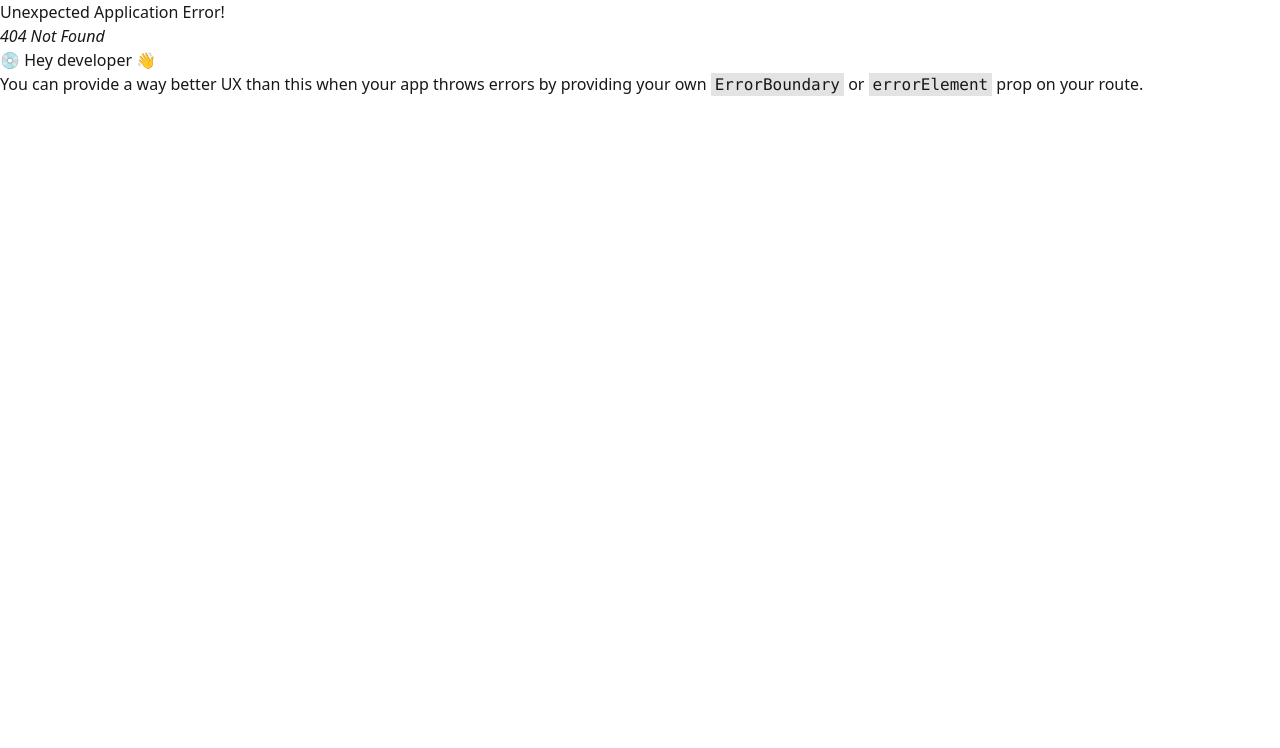
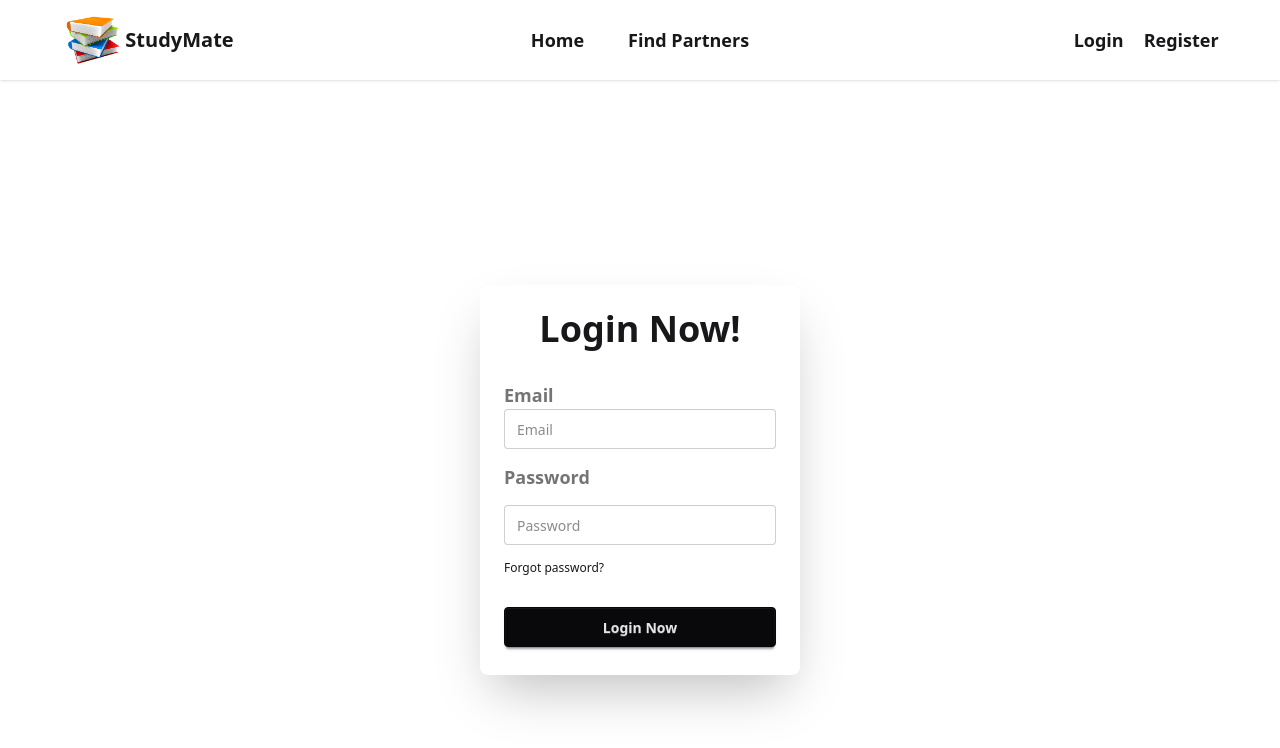
Before and after one commit to salauddinkamran/study-mate-client, a React (Vite) app: page /login in a window 1280 px wide. Before the commit this address had no page. Shown: the top 748 px of the page. Built offline with nearby package versions, Linux system fonts and the light colour scheme; no server answers.

Commit message:
login authontication done

```diff
--- a/package.json
+++ b/package.json
@@ -16,7 +16,8 @@
     "react": "^19.2.0",
     "react-dom": "^19.2.0",
     "react-router": "^7.9.5",
-    "react-spinners": "^0.17.0"
+    "react-spinners": "^0.17.0",
+    "react-toastify": "^11.0.5"
   },
   "devDependencies": {
     "@eslint/js": "^9.39.1",
--- a/src/components/Contexts/AuthProviter.jsx
+++ b/src/components/Contexts/AuthProviter.jsx
@@ -1,16 +1,51 @@
-import React, { useState } from "react";
+import React, { useEffect, useState } from "react";
 import { AuthContext } from "./AuthContext";
+import {
+  createUserWithEmailAndPassword,
+  onAuthStateChanged,
+  signInWithEmailAndPassword,
+  updateProfile,
+} from "firebase/auth";
+import { auth } from "../firebase/firebase.init";
 
 const AuthProviter = ({ children }) => {
   const [user, setUser] = useState(null);
   const [loading, setLoading] = useState(true);
 
+  const createUser = (email, passowrd) => {
+    setLoading(true);
+    return createUserWithEmailAndPassword(auth, email, passowrd);
+  };
 
+  const signInUser = (email, passowrd) => {
+    setLoading(true);
+    return signInWithEmailAndPassword(auth, email, passowrd);
+  };
 
+  const updateUser = (updateData) => {
+    setLoading(true)
+    return updateProfile(auth.currentUser, updateData)
+  }
+
+  useEffect(() => {
+    const unSubscribe = onAuthStateChanged(auth, (currentUser) => {
+      setUser(currentUser)
+      console.log("current user", currentUser)
+      setLoading(true)
+    })
+    return () => {
+      unSubscribe()
+    }
+  }, [])
 
   const authInfo = {
-
-  }
+    user,
+    setUser,
+    loading,
+    createUser,
+    signInUser,
+    updateUser
+  };
   return (
     <AuthContext.Provider value={authInfo}>{children}</AuthContext.Provider>
   );
--- /dev/null
+++ b/src/components/Login/Login.jsx
@@ -0,0 +1,58 @@
+import React, { use } from "react";
+import { AuthContext } from "../Contexts/AuthContext";
+import { toast } from "react-toastify";
+
+const Login = () => {
+  const { signInUser } = use(AuthContext);
+  const handleSignInUser = (e) => {
+    e.preventDefault();
+    const email = e.target.email.value;
+    const password = e.target.password.value;
+    console.log({ email, password });
+
+    signInUser(email, password)
+      .then((res) => {
+        console.log(res);
+        toast("Login Successfully!");
+      })
+      .catch((error) => {
+        toast(error.message)
+      });
+  };
+  return (
+    <div className="w-11/12 sm:w-8/12 md:w-6/12 xl:w-3/12 mx-auto h-screen items-center flex">
+      <div className="card bg-base-100 w-full shadow-2xl">
+        <div className="card-body">
+          <h3 className="text-4xl font-bold text-center mb-5">Login Now!</h3>
+          <form onSubmit={handleSignInUser}>
+            <fieldset className="fieldset space-y-2">
+              <div>
+                <label className="label text-lg font-semibold">Email</label>
+                <input
+                  type="email"
+                  className="input w-full"
+                  placeholder="Email"
+                  name="email"
+                />
+              </div>
+
+              <label className="label text-lg font-semibold">Password</label>
+              <input
+                type="password"
+                className="input w-full"
+                placeholder="Password"
+                name="password"
+              />
+              <div>
+                <a className="link link-hover">Forgot password?</a>
+              </div>
+              <button className="btn btn-neutral mt-4">Login Now</button>
+            </fieldset>
+          </form>
+        </div>
+      </div>
+    </div>
+  );
+};
+
+export default Login;
--- a/src/components/Navbar/Navbar.jsx
+++ b/src/components/Navbar/Navbar.jsx
@@ -1,9 +1,11 @@
-import React from "react";
+import React, { use } from "react";
 import { Link, Links } from "react-router";
 import MyContainer from "../MyContainer/MyContainer";
-import logoIcon from "../../assets/image/book-2.png"
+import logoIcon from "../../assets/image/book-2.png";
+import { AuthContext } from "../Contexts/AuthContext";
 
 const Navbar = () => {
+  const { user } = use(AuthContext);
   const items = (
     <>
       <li>
@@ -57,10 +59,54 @@ const Navbar = () => {
               </Link>
             </div>
             <div className="navbar-center hidden lg:flex">
-              <ul className="menu menu-horizontal px-1 text-lg font-semibold flex gap-5">{items}</ul>
+              <ul className="menu menu-horizontal px-1 text-lg font-semibold flex gap-5">
+                {items}
+              </ul>
             </div>
-            <div className="navbar-end">
-              <Link to="/register">Register</Link>
+            <div className="navbar-end flex gap-5">
+              {user ? (
+                <div className="flex gap-2">
+                  <div className="dropdown dropdown-end">
+                    <div
+                      tabIndex={0}
+                      role="button"
+                      className="btn btn-ghost btn-circle avatar"
+                    >
+                      <div className="w-10 rounded-full">
+                        <img
+                          alt="Tailwind CSS Navbar component"
+                          // src="https://img.daisyui.com/images/stock/photo-1534528741775-53994a69daeb.webp"
+                          src={user.photoURL}
+                        />
+                      </div>
+                    </div>
+                    <ul
+                      tabIndex="-1"
+                      className="menu menu-sm dropdown-content bg-base-100 rounded-box z-1 mt-3 w-52 p-2 shadow"
+                    >
+                      <li>
+                        <a className="justify-between">
+                          Profile
+                          <span className="badge">Update</span>
+                        </a>
+                      </li>
+                      {/* <li>{ user.}</li> */}
+                      <li>
+                        <a>Logout</a>
+                      </li>
+                    </ul>
+                  </div>
+                </div>
+              ) : (
+                <div className=" flex gap-5">
+                  <Link className="text-lg font-semibold" to="/login">
+                    Login
+                  </Link>
+                  <Link className="text-lg font-semibold" to="/register">
+                    Register
+                  </Link>
+                </div>
+              )}
             </div>
           </div>
         </nav>
--- a/src/components/Register/Register.jsx
+++ b/src/components/Register/Register.jsx
@@ -1,14 +1,37 @@
-import React from "react";
+import React, { use } from "react";
+import { AuthContext } from "../Contexts/AuthContext";
+import { toast } from "react-toastify";
 
 const Register = () => {
+  const { createUser, updateUser, setUser } = use(AuthContext);
   const handleRegister = (e) => {
     e.preventDefault();
     const name = e.target.name.value;
     const email = e.target.email.value;
     const photo = e.target.photo.value;
     const password = e.target.password.value;
-    console.log({name, email, photo, password})
-  }
+    console.log({ name, email, photo, password });
+    createUser(email, password)
+      .then((result) => {
+        updateUser({
+          displayName: name,
+          photoURL: photo,
+        })
+          .then(() => {
+            setUser({ ...result.user, displayName: name, photoURL: photo });
+          })
+          .catch((error) => {
+            toast(error.message);
+          });
+      })
+      .then((res) => {
+        console.log(res);
+        toast("Registation successfully");
+      })
+      .catch((error) => {
+        console.log(error.message);
+      });
+  };
   return (
     <div className="w-11/12 sm:w-8/12 md:w-6/12 xl:w-3/12 mx-auto h-screen items-center flex">
       <div className="card bg-base-100 w-full shadow-2xl">
--- a/src/components/Routes/Routes.jsx
+++ b/src/components/Routes/Routes.jsx
@@ -2,6 +2,7 @@ import { createBrowserRouter } from "react-router";
 import RootLayout from "../Layouts/RootLayout";
 import Home from "../Home/Home";
 import Register from "../Register/Register";
+import Login from "../Login/Login";
 
 export const router = createBrowserRouter([
   {
@@ -16,6 +17,10 @@ export const router = createBrowserRouter([
         path: "register",
         Component: Register,
       },
+      {
+        path: "login",
+        Component: Login,
+      },
     ],
   },
 ]);
--- a/src/components/firebase/firebase.init.js
+++ b/src/components/firebase/firebase.init.js
@@ -1,5 +1,6 @@
 // Import the functions you need from the SDKs you need
 import { initializeApp } from "firebase/app";
+import { getAuth } from "firebase/auth";
 // TODO: Add SDKs for Firebase products that you want to use
 // https://firebase.google.com/docs/web/setup#available-libraries
 
@@ -15,3 +16,5 @@ const firebaseConfig = {
 
 // Initialize Firebase
 const app = initializeApp(firebaseConfig);
+// Initialize Firebase Authentication and get a reference to the service
+export const auth = getAuth(app);
--- a/src/main.jsx
+++ b/src/main.jsx
@@ -1,12 +1,17 @@
-import { StrictMode } from 'react'
-import { createRoot } from 'react-dom/client'
-import './index.css'
-import App from './App.jsx'
+import { StrictMode } from "react";
+import { createRoot } from "react-dom/client";
+import "./index.css";
+import App from "./App.jsx";
 import { RouterProvider } from "react-router/dom";
-import { router } from './components/Routes/Routes.jsx';
+import { router } from "./components/Routes/Routes.jsx";
+import AuthProviter from "./components/Contexts/AuthProviter.jsx";
+import { ToastContainer } from "react-toastify";
 
-createRoot(document.getElementById('root')).render(
+createRoot(document.getElementById("root")).render(
   <StrictMode>
-    <RouterProvider router={router}/>
-  </StrictMode>,
-)
+    <AuthProviter>
+      <RouterProvider router={router} />
+      <ToastContainer />
+    </AuthProviter>
+  </StrictMode>
+);
```
Also changed, not shown: 1 other file (tests, documents, lock files or other folders).
